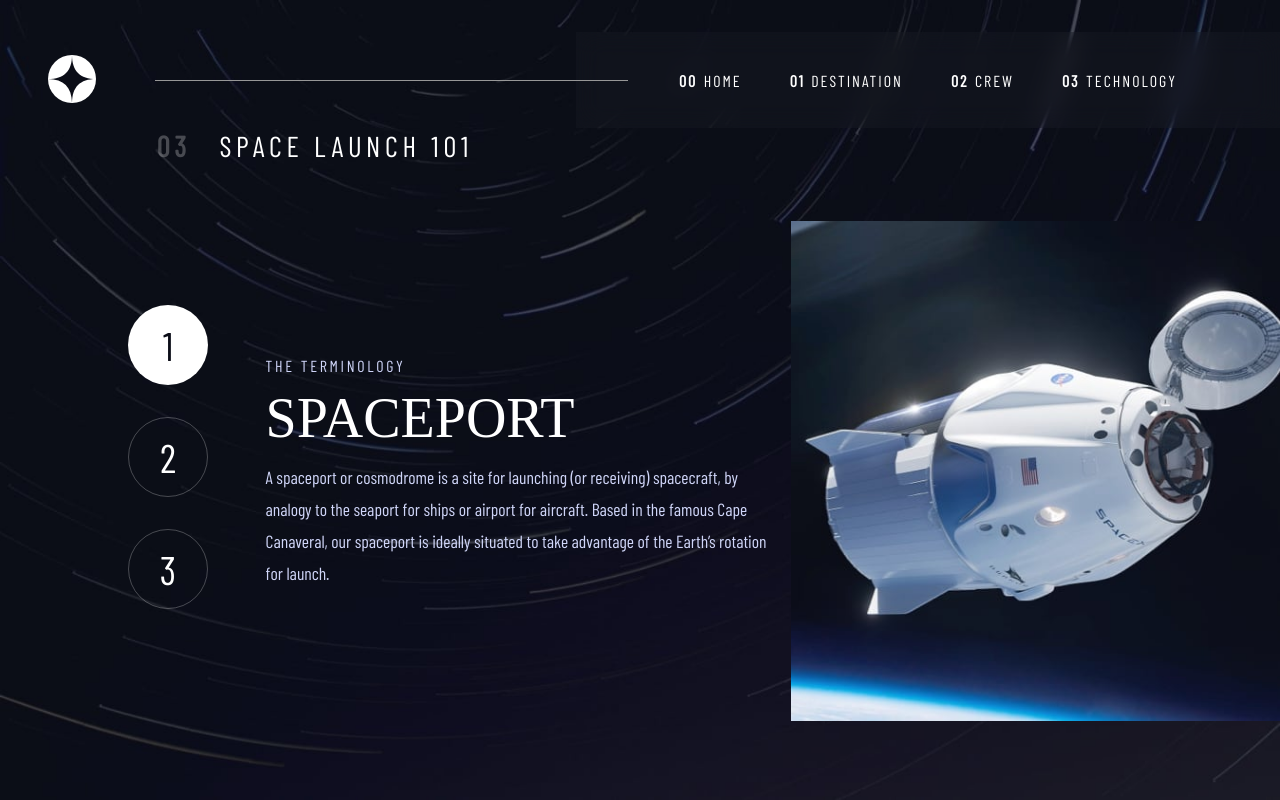
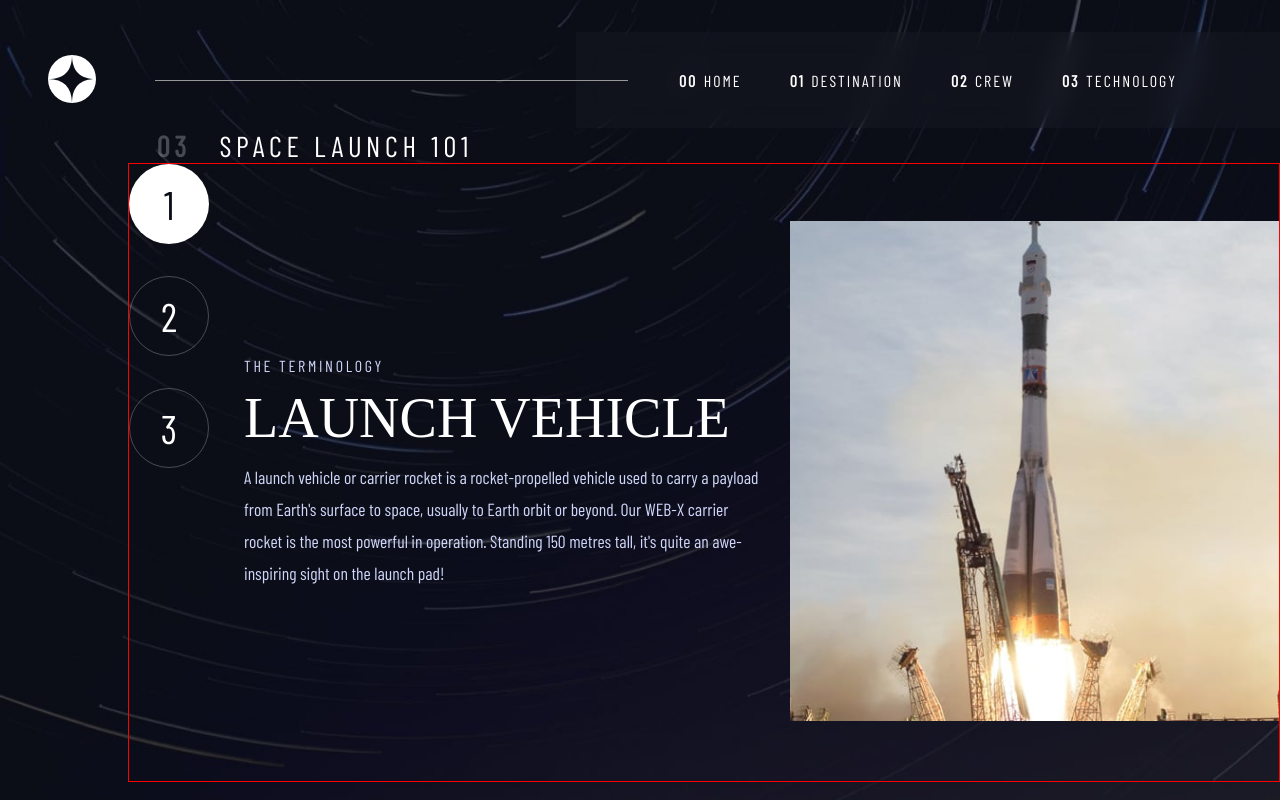
Before and after one commit to thel3onardo/space-tourism, a Vue app: page /#/technology in a window 1280 px wide. Built offline with nearby package versions, Linux system fonts and the light colour scheme; a web font is replaced by a local one.

Commit message:
feat: Change technologyItem feature created

```diff
--- a/src/components/TechnologyCircle.vue
+++ b/src/components/TechnologyCircle.vue
@@ -1,5 +1,5 @@
 <template>
-  <div class="technology-circle" :class="{'is-active': is_active}">
+  <div class="technology-circle" :class="{'is-active': is_active}" @click="emitCurrentTechItem(circle_number)">
       <span>{{ circle_number }}</span>
   </div>
 </template>
@@ -15,6 +15,11 @@ export default {
         is_active: {
             type: Boolean,
             required: false,
+        }
+    },
+    methods: {
+        emitCurrentTechItem(num) {
+            return this.$emit('changetechitem', num);
         }
     }
 }
--- a/src/components/TechnologyItem.vue
+++ b/src/components/TechnologyItem.vue
@@ -40,6 +40,10 @@ export default {
         display: flex
         justify-content: space-between
         align-items: center
+        position: absolute
+        width: 90%
+        height: 100%
+        margin-left: 10%
 
     .tech-item__text
         width: 50%
--- a/src/views/Technology.vue
+++ b/src/views/Technology.vue
@@ -7,13 +7,20 @@
 
             <div class="technology__content">
                 <div class="technology__content__menu">
-                    <TechnologyCircle :is_active="true" :circle_number="1"/>
-                    <TechnologyCircle :is_active="false" :circle_number="2"/>
-                    <TechnologyCircle :is_active="false" :circle_number="3"/>
+                    <TechnologyCircle :is_active="true" :circle_number="1" @changetechitem="changeCurrentTechnologyItem"/>
+                    <TechnologyCircle :is_active="false" :circle_number="2"
+                    @changetechitem="changeCurrentTechnologyItem"/>
+                    <TechnologyCircle :is_active="false" :circle_number="3"
+                    @changetechitem="changeCurrentTechnologyItem"/>
                 </div>
-                <TechnologyItem :item_title="'launch vehicle'" :item_description="`A launch vehicle or carrier rocket is a rocket-propelled vehicle used to carry a payload from Earth's surface to space, usually to Earth orbit or beyond. Our WEB-X carrier rocket is the most powerful in operation. Standing 150 metres tall, it's quite an awe-inspiring sight on the launch pad!`" :item_image="'image-launch-vehicle-portrait'" v-if="false"/>
 
-                <TechnologyItem :item_title="'spaceport'" :item_description="`A spaceport or cosmodrome is a site for launching (or receiving) spacecraft, by analogy to the seaport for ships or airport for aircraft. Based in the famous Cape Canaveral, our spaceport is ideally situated to take advantage of the Earth’s rotation for launch.`" :item_image="'image-space-capsule-portrait'"/>
+                <transition name="fade">
+                    <TechnologyItem :item_title="'launch vehicle'" :item_description="`A launch vehicle or carrier rocket is a rocket-propelled vehicle used to carry a payload from Earth's surface to space, usually to Earth orbit or beyond. Our WEB-X carrier rocket is the most powerful in operation. Standing 150 metres tall, it's quite an awe-inspiring sight on the launch pad!`" :item_image="'image-launch-vehicle-portrait'" v-show="currentTechnologyItem === 1"/>
+                </transition>
+
+                <transition name="fade">
+                    <TechnologyItem :item_title="'spaceport'" :item_description="`A spaceport or cosmodrome is a site for launching (or receiving) spacecraft, by analogy to the seaport for ships or airport for aircraft. Based in the famous Cape Canaveral, our spaceport is ideally situated to take advantage of the Earth’s rotation for launch.`" :item_image="'image-space-capsule-portrait'" v-show="currentTechnologyItem === 2"/>
+                </transition>
             </div>
         </div>
     </div>
@@ -27,14 +34,35 @@ import TechnologyItem from '../components/TechnologyItem.vue'
 
 export default {
     name: 'Technology',
+    data() {
+        return {
+            currentTechnologyItem: 1,
+        }
+    },
     components: {
         NavBar,
         Header,
         TechnologyCircle,
         TechnologyItem
+    },
+    methods: {
+        changeCurrentTechnologyItem(number) {
+            console.log('teste');
+            console.log(number);
+            return this.currentTechnologyItem = number;
+        }
     }
 }
 </script>
+
+<style lang="scss">
+    .fade-enter-active, .fade-leave-active {
+        transition: opacity .5s;
+    }
+    .fade-enter, .fade-leave-to /* .fade-leave-active below version 2.1.8 */ {
+        opacity: 0;
+    }
+</style>
 
 <style lang="sass" scoped>
     .technology
@@ -51,12 +79,14 @@ export default {
 
     .technology__content-container
         max-width: 1400px
+        width: 100%
         margin: 0 auto
 
     .technology__content
         display: flex
-        align-items: center
         height: 99%
+        position: relative
+        border: 1px solid red
 
     .technology__content__menu
         display: flex
```
Lines whose indentation alone changed are shown as unchanged.
